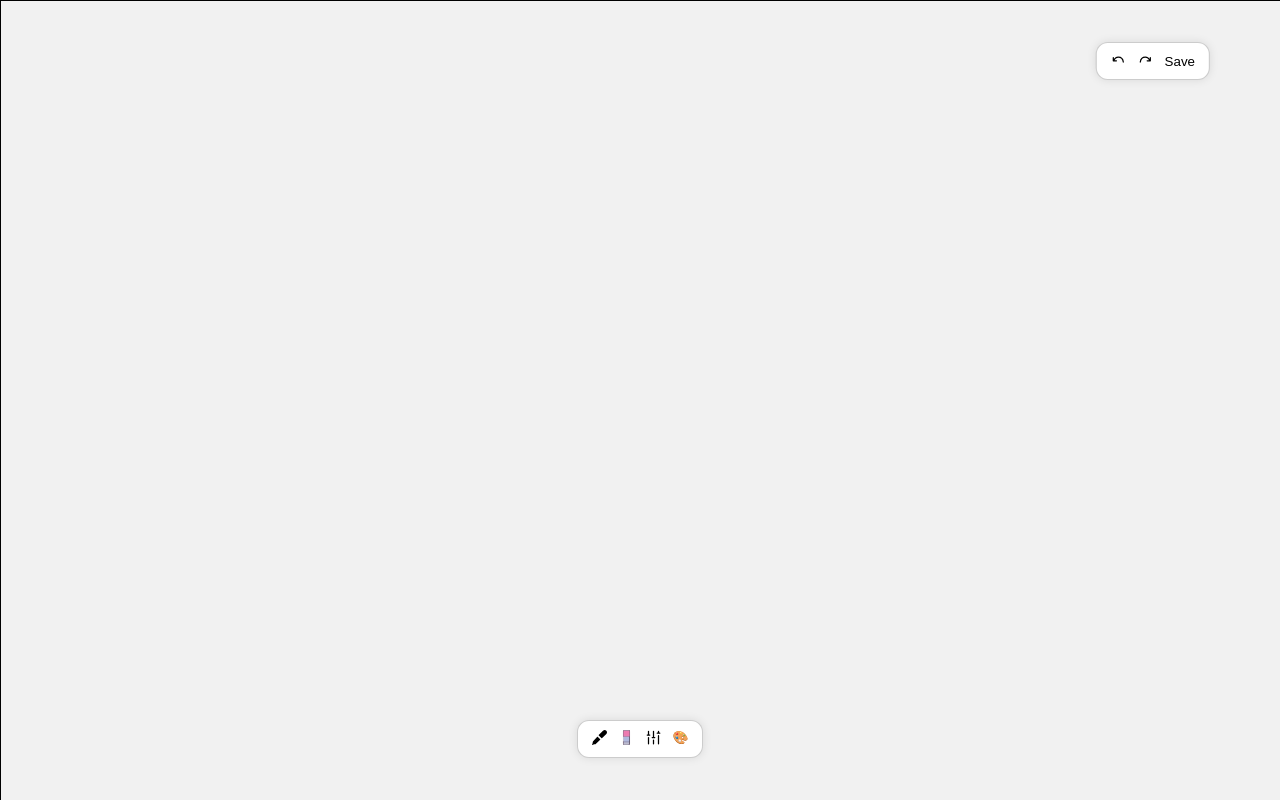
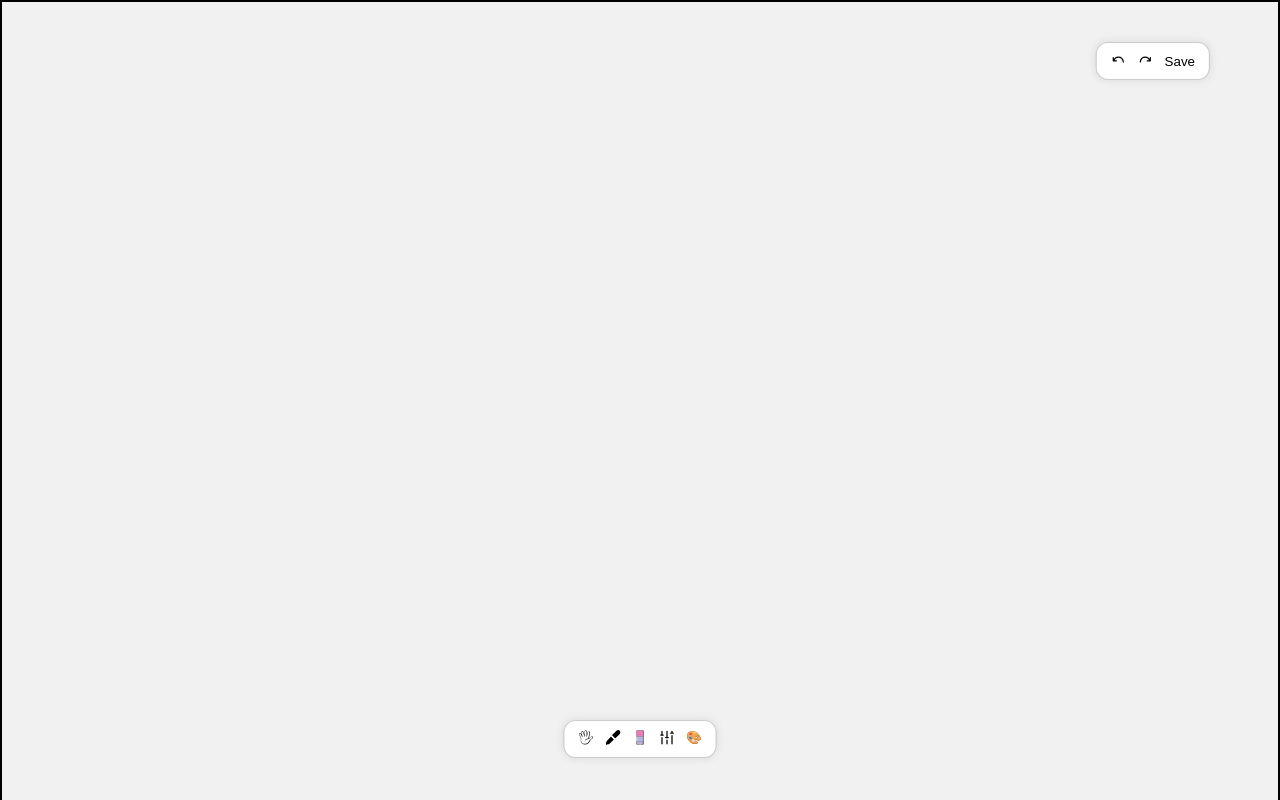
Before and after one commit to AnilYanai/Board, a React (Vite) app: page / in a window 1280 px wide. Built offline with nearby package versions, Linux system fonts and the light colour scheme.

Commit message:
added pan tool

```diff
--- a/src/components/ActionBar.jsx
+++ b/src/components/ActionBar.jsx
@@ -15,7 +15,7 @@ const Img = styled.img`
 `
 
 function ActionBar() {
-    console.log("ActionBar Component");
+    // console.log("ActionBar Component");
     const { undo, redo, saveCanvas } = useActionBar();
     // console.log("1");
     return (
--- a/src/components/CanvasBoard.jsx
+++ b/src/components/CanvasBoard.jsx
@@ -3,41 +3,78 @@ import styled from "styled-components";
 import { canvasStore } from "../store/canvasStore";
 import useDrawingActions from '../hooks/useDrawingActions';
 
+const CanvasWrapper = styled.div`
+    overflow: auto;
+    width: 100vw;
+    height: 100vh;
+    border: 2px solid #000;
+
+    // display: flex;
+    // justify-content: center;
+    // align-items: center;
+
+    /* Hide scrollbar but keep scroll functionality */
+    &::-webkit-scrollbar {
+        width: 0;   /* For horizontal scrollbar */
+        height: 0;  /* For vertical scrollbar */
+    }
+
+    /* For Firefox */
+    scrollbar-width: none; /* Hide scrollbar in Firefox */
+`
 
 const StyledCanvas = styled.canvas`
     background-color: #f1f1f1;
     border: 1px solid black;
+    display: block;
+
+     /* Make sure the canvas is larger than the container */
+    // max-width: none;  /* To prevent automatic scaling */
+    // max-height: none;
 `
 
 function CanvasBoard() {
-    console.log("CanvasBoard Component");
+    // console.log("CanvasBoard Component");
 
     const setCanvasRef = canvasStore.getState().setCanvasRef;
 
     const canvasReference = useRef(null);
 
+    const canvasWidth = 4000; // Set the desired width of the canvas
+    const canvasHeight = 4000; // Set the desired height of the canvas
+
     useLayoutEffect(() => {
-        console.log("inside CanvasBoard component useEffect");
-        console.log(canvasReference.current);
+        // console.log("inside CanvasBoard component useEffect");
+        // console.log(canvasReference.current);
         setCanvasRef(canvasReference.current);
+         // Get the CanvasWrapper and set the initial scroll position
+         const wrapper = canvasReference.current?.parentNode;
+         if (wrapper) {
+             const wrapperWidth = wrapper.clientWidth;
+             const wrapperHeight = wrapper.clientHeight;
+
+             // Set the scroll position to 50% of the canvas size
+             wrapper.scrollLeft = (canvasWidth - wrapperWidth) / 2; // Center horizontally
+             wrapper.scrollTop = (canvasHeight - wrapperHeight) / 2; // Center vertically
+         }
     },[]);
 
 
     const { mouseDownHandler,mouseMoveHandler,mouseUpHandler} = useDrawingActions();
 
     return (
-        <div>
+        <CanvasWrapper>
                 <StyledCanvas
                     ref={canvasReference}
-                    width={window.innerWidth}
-                    height={window.innerHeight}
+                    width={canvasWidth}
+                    height={canvasHeight}
                     onMouseDown={mouseDownHandler}
                     onMouseMove={mouseMoveHandler}
                     onMouseLeave={mouseUpHandler}
                     onMouseUp={mouseUpHandler}
                 >
                 </StyledCanvas>
-        </div>
+        </CanvasWrapper>
     );
 };
 
--- a/src/components/ToolBar.jsx
+++ b/src/components/ToolBar.jsx
@@ -2,6 +2,7 @@ import colorIcon from '../assets/colorIcon.svg';
 import eraserIcon from '../assets/eraserIcon.svg';
 import penImg from '../assets/pen.svg';
 import adjustmentIcon from '../assets/size-adjustment.svg';
+import panImg from '../assets/panIcon.svg';
 import styled from 'styled-components';
 import Popup from 'reactjs-popup';
 import { HexColorPicker } from "react-colorful";
@@ -11,6 +12,7 @@ import { TOOLS } from '../constants/tools';
 import {toolStore} from '../store/toolStore';
 import {eraser} from '../toolHandlers/eraser';
 import {pen} from '../toolHandlers/pen';
+import { pan } from '../toolHandlers/pan';
 import { useEffect } from 'react';
 
 
@@ -32,7 +34,7 @@ const StyledSlider = styled(Slider)`
 
 function ToolBar() {
 
-    console.log("ToolBar Component");
+    // console.log("ToolBar Component");
 
     const  toolColor = toolStore(state => state.toolColor);
     const  toolSize = toolStore(state => state.toolSize);
@@ -50,7 +52,10 @@ function ToolBar() {
     return (
         <div >
             <StyledDiv className="soft-corner-container">
-                <button className="active" onClick={()=>{setTool(TOOLS.PEN);setToolHandler(pen)}}>
+                <button onClick={()=>{setTool(TOOLS.PAN);setToolHandler(pan)}}>
+                    <Img src={panImg} alt="Pan" />
+                </button>
+                <button onClick={()=>{setTool(TOOLS.PEN);setToolHandler(pen)}}>
                     <Img src={penImg} alt="pen to draw" />
                 </button>
                 <button onClick={()=>{setTool(TOOLS.ERASER);setToolHandler(eraser)}}>
--- a/src/constants/tools.js
+++ b/src/constants/tools.js
@@ -5,4 +5,5 @@ export const TOOLS = {
     LINE: "line",
     RECTANGLE: "rectangle",
     CIRCLE: "circle",
+    PAN: "pan",
 };
--- a/src/pages/CanvasPage.jsx
+++ b/src/pages/CanvasPage.jsx
@@ -14,7 +14,7 @@ const MainPanel = styled.div`
 
 function CanvasPage() {
 
-    console.log("CanvasPage");
+    // console.log("CanvasPage");
 
     return (
         <div>
--- a/src/toolHandlers/eraser.js
+++ b/src/toolHandlers/eraser.js
@@ -23,7 +23,7 @@ export const eraser = {
         });
         strokeToDelete.status = "inactive"; // Mark the stroke as deleted
         strokeToDelete = JSON.parse(JSON.stringify(strokeToDelete)); // Create a deep copy of the stroke to avoid mutating the original object
-        console.log("strokeToDelete", strokeToDelete);
+        // console.log("strokeToDelete", strokeToDelete);
         if (strokeToDelete) {
             strokeToDelete.status = "deleted";
             setStrokes([...getStrokes(), strokeToDelete]);
--- /dev/null
+++ b/src/toolHandlers/pan.js
@@ -0,0 +1,60 @@
+import { canvasStore } from "../store/canvasStore";
+
+export const pan = {
+    onMouseDown: (e, currentStroke, setCurrentStroke) => {
+        const { clientX, clientY } = e.nativeEvent;
+        // Get the canvas wrapper directly from the Zustand store
+        const wrapper = canvasStore.getState().getCanvasRef().parentElement;
+
+        if (wrapper) {
+            // Store the initial scroll position when the mouse is pressed
+            setCurrentStroke({
+                lastX: clientX,
+                lastY: clientY,
+                scrollLeft: wrapper.scrollLeft,
+                scrollTop: wrapper.scrollTop,
+            });
+
+            // console.log("Initial pan - offset x,y:", offsetX, offsetY);
+        } else {
+            console.error("Wrapper element not found");
+        }
+    },
+
+    onMouseMove: (e, currentStroke, setCurrentStroke) => {
+        if (e.buttons !== 1) return; // Check if the left mouse button is pressed
+        if (!currentStroke.lastX || !currentStroke.lastY) return; // Ensure we have a starting point
+
+        const { clientX, clientY } = e.nativeEvent;
+
+        // Get the canvas wrapper directly from the Zustand store
+        const wrapper = canvasStore.getState().getCanvasRef().parentElement;
+
+        if (wrapper) {
+            // Calculate the delta between the previous mouse position and the current one
+            const deltaX = clientX - currentStroke.lastX;
+            const deltaY = clientY - currentStroke.lastY;
+
+            // Update the scroll position directly based on the delta
+            wrapper.scrollLeft = currentStroke.scrollLeft - deltaX;
+            wrapper.scrollTop = currentStroke.scrollTop - deltaY;
+
+            // Update the last mouse position
+            setCurrentStroke({
+                lastX: clientX,
+                lastY: clientY,
+                scrollLeft: wrapper.scrollLeft,
+                scrollTop: wrapper.scrollTop,
+            });
+
+            // console.log("Moving pan - offset x,y:", offsetX, offsetY);
+        } else {
+            console.error("Wrapper element not found");
+        }
+    },
+
+    onMouseUp: (e, currentStroke, setCurrentStroke) => {
+        setCurrentStroke(null); // Clear the stored mouse position
+        console.log("Pan ended");
+    }
+};
--- a/src/toolHandlers/pen.js
+++ b/src/toolHandlers/pen.js
@@ -60,7 +60,7 @@ export const pen = {
     ctx.lineWidth = getToolSize();
     ctx.beginPath();
     const points = currentStroke.points;
-    console.log("points", points);
+    // console.log("points", points);
     if (points.length > 0) {
       ctx.moveTo(points[points.length - 1].x, points[points.length - 1].y);
       ctx.lineTo(offsetX, offsetY);
@@ -75,7 +75,7 @@ export const pen = {
       setStrokes([...getStrokes(), currentStroke]);
       setCurrentStroke(null);
     }
-    console.log("strokes after stop drawing", getStrokes());
+    // console.log("strokes after stop drawing", getStrokes());
   },
 
   drawStroke: (ctx, stroke) => {
```
Also changed, not shown: src/hooks/useActionBar.js (+6 -6 lines), src/hooks/useDrawingActions.js (+4 -4 lines), src/assets/panIcon.svg (added).
